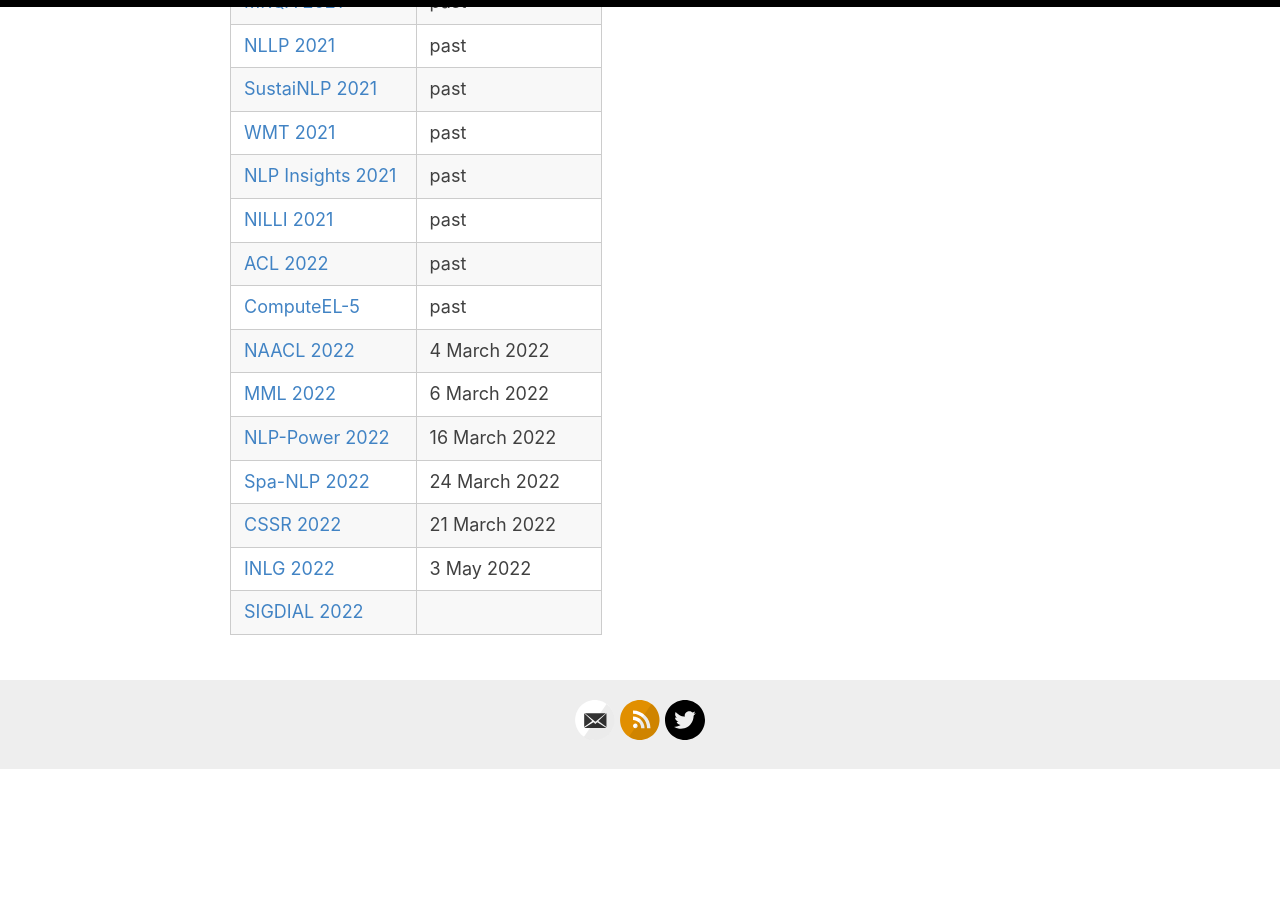
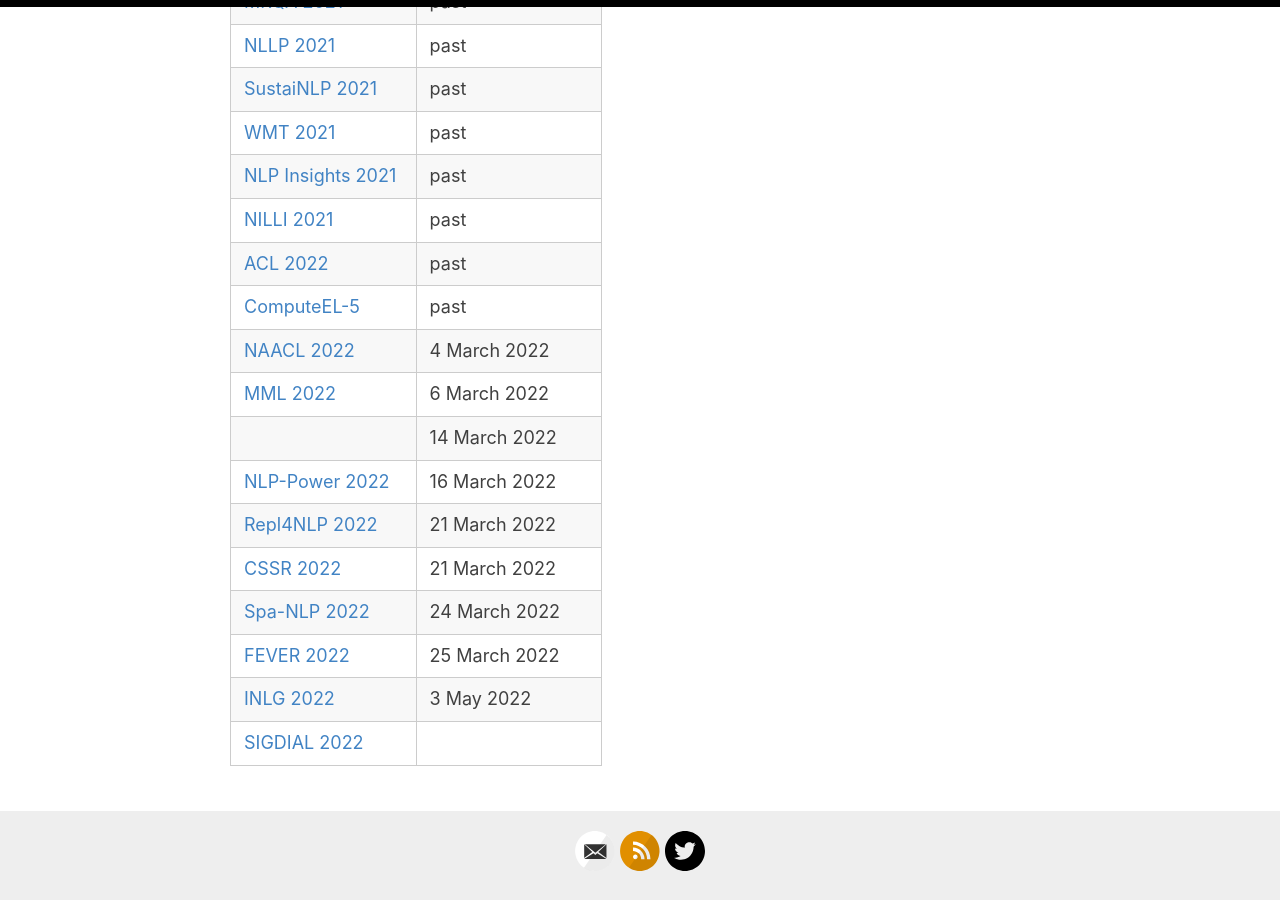
Before and after one commit to amitmerchant1990/reverie, a Jekyll site: the page built from dates.md, in a window 1280 px wide and 900 px high, scrolled down 1613 px. Built offline with Jekyll 4.4.1, drawn with Linux system fonts in a browser that asks for light colours; before the commit the page ends 2382 px from its top, so only the background shows below that.

Commit message:
Update dates.md

```diff
--- a/dates.md
+++ b/dates.md
@@ -49,8 +49,11 @@ Current publication venues participating in ARR are listed below. If you represe
 | [ComputeEL-5](https://openreview.net/group?id=aclweb.org/ACL/2022/Workshop/ComputEL) | past |
 | [NAACL 2022](https://2022.naacl.org/) | 4 March 2022 |
 | [MML 2022](https://openreview.net/group?id=aclweb.org/ACL/2022/Workshop/MML) | 6 March 2022 |
+| [](https://megagon.ai/2nd-workshop-on-deriving-insights-from-user-generated-text-wit/) | 14 March 2022 |
 | [NLP-Power 2022](https://openreview.net/group?id=aclweb.org/ACL/2022/Workshop/NLP-Power) | 16 March 2022 |
+| [Repl4NLP 2022](https://sites.google.com/view/repl4nlp2022/) | 21 March 2022 |
+| [CSSR 2022](https://csrr-workshop.github.io/) | 21 March 2022 |
 | [Spa-NLP 2022](https://openreview.net/group?id=aclweb.org/ACL/2022/Workshop/Spa-NLP) | 24 March 2022 |
-| [CSSR 2022](https://csrr-workshop.github.io/) | 21 March 2022 |
+| [FEVER 2022](https://fever.ai/) | 25 March 2022 |
 | [INLG 2022](https://inlgmeeting.github.io) | 3 May 2022 |
 | [SIGDIAL 2022](https://2022.sigdial.org/) | |
```
